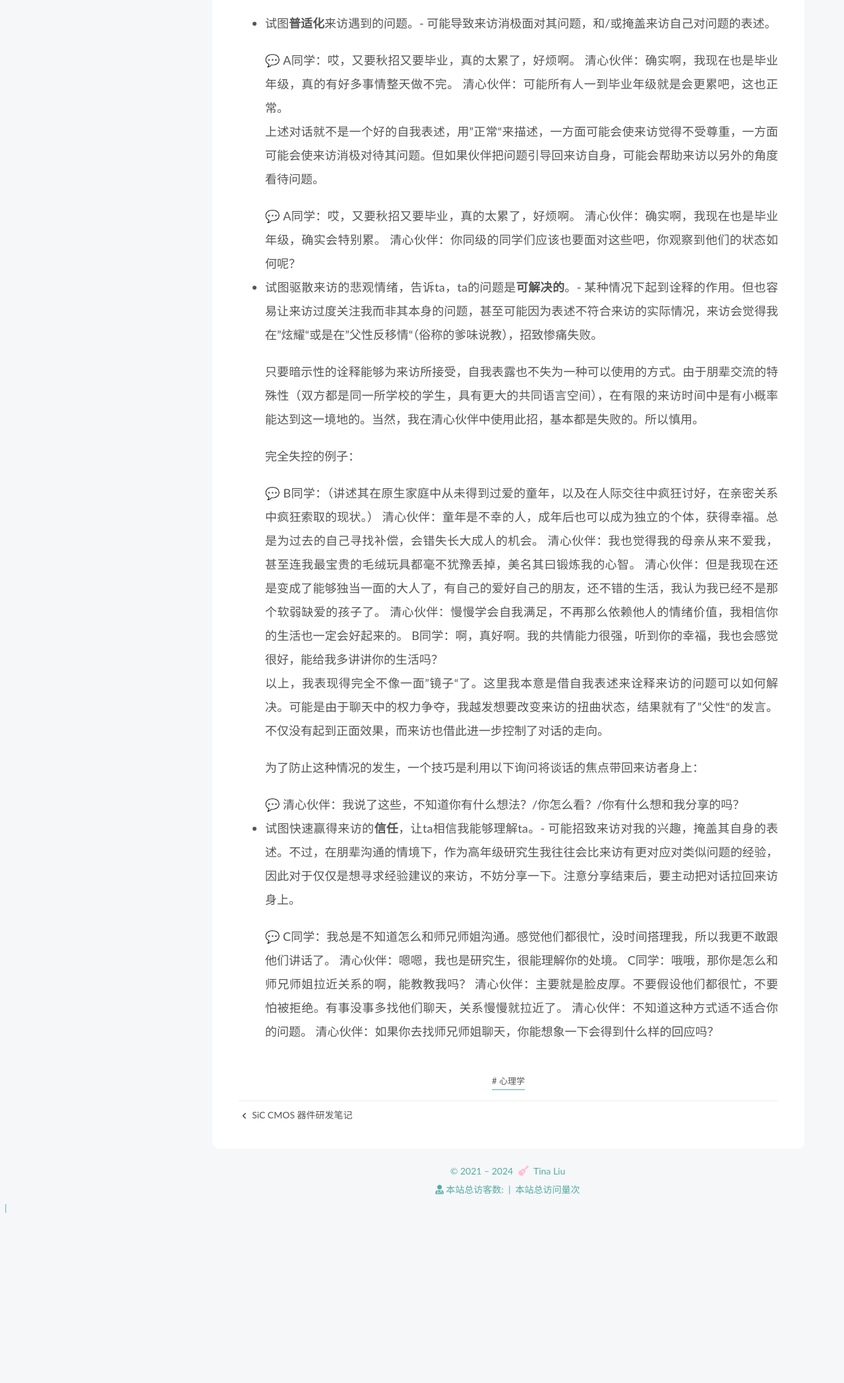
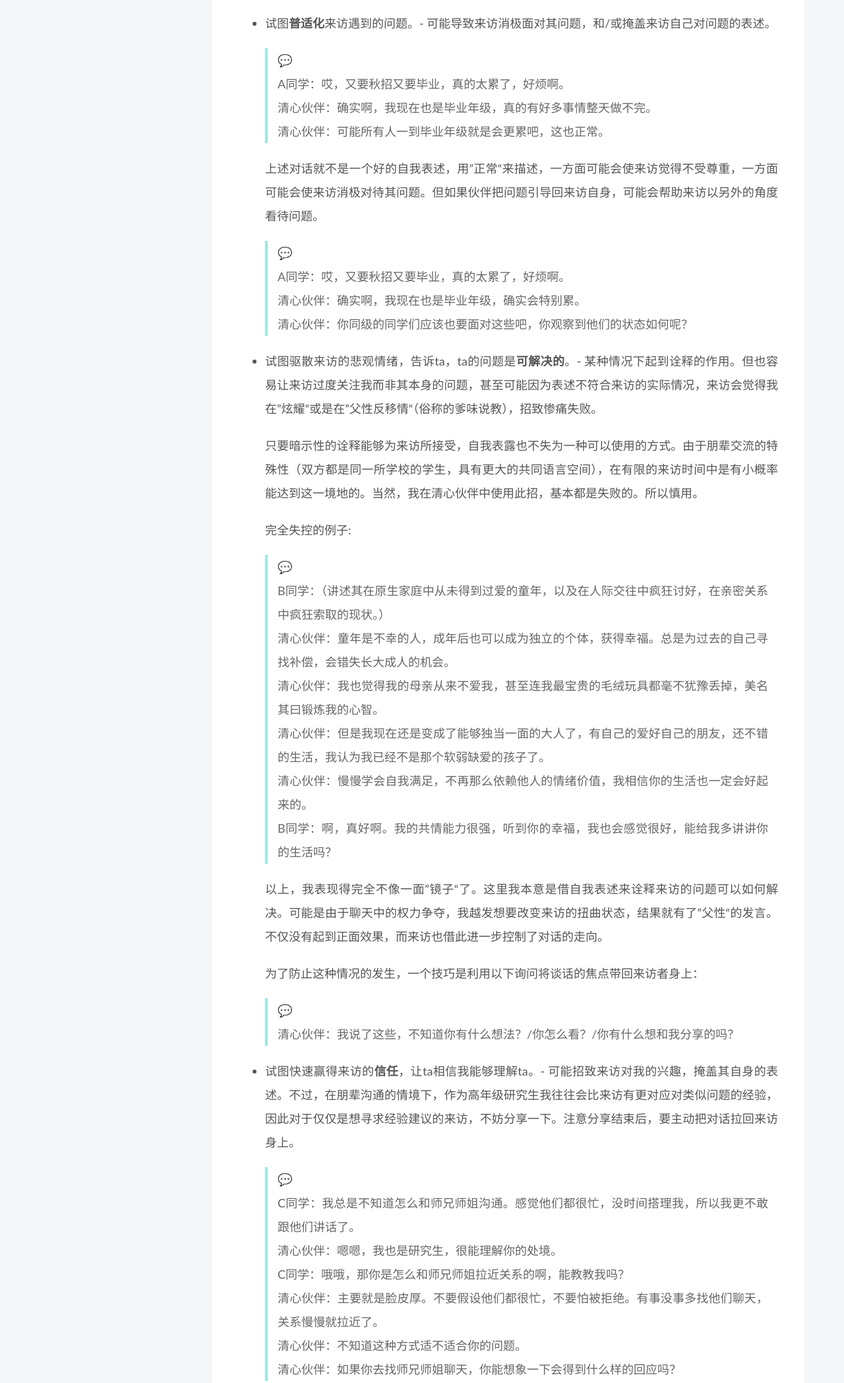
Before and after one commit to bliu42/bliu42.github.io, a plain HTML site: page 2024/09/23/自我表露/index.html in a window 1280 px wide. Shown: the part 1453-3549 px from the top of the page at 66% size. Before the commit the page ends 3318 px from the top, so only its background shows below. Drawn offline with Linux system fonts and the light colour scheme; some packages are replaced by stand-ins of ours; a script that the page names is missing.

Commit message:
Site updated: 2024-10-07 10:13:46

```diff
--- a/2024/09/23/自我表露/index.html
+++ b/2024/09/23/自我表露/index.html
@@ -28,7 +28,7 @@
 <meta property="og:description" content="前些天，我在图书馆的本周新书发现了一本讲精神分析的书：心靈的相遇： 精神分析中的相互歷程 &#x3D;  A meeting of minds : mutuality in psychoanalysis阿伦, L. (Aron, Lewis) 著，吴佳佳 译。台北 : 心靈工坊文化事業股份有限公司2023这本书虽然是偏向学术性的综述类书籍，作者也是学术界人士，但是写得深入浅出，不会让我这个心理学小白读不下">
 <meta property="og:locale" content="zh_CN">
 <meta property="article:published_time" content="2024-09-23T04:53:28.000Z">
-<meta property="article:modified_time" content="2024-10-06T16:49:33.919Z">
+<meta property="article:modified_time" content="2024-10-07T01:57:26.115Z">
 <meta property="article:author" content="Tina Liu">
 <meta property="article:tag" content="心理学">
 <meta name="twitter:card" content="summary">
@@ -197,7 +197,7 @@
                   <i class="far fa-calendar-check"></i>
                 </span>
                 <span class="post-meta-item-text">更新于</span>
-                <time title="修改时间：2024-10-07 00:49:33" itemprop="dateModified" datetime="2024-10-07T00:49:33+08:00">2024-10-07</time>
+                <time title="修改时间：2024-10-07 09:57:26" itemprop="dateModified" datetime="2024-10-07T09:57:26+08:00">2024-10-07</time>
               </span>
             <span class="post-meta-item">
               <span class="post-meta-item-icon">
@@ -241,75 +241,30 @@
 <p>结合关系精神分析的理论，分析一下我自己经历过的失败的自我表露吧。我回忆了一下，在清心伙伴工作中我自我表露的原因以及可能带来的负面影响可以概括并举例如下：（对话案例均根据实际改编，为了举例说明得当，与现实存在一定出入。）</p>
 <ul>
 <li><p>试图<strong>普适化</strong>来访遇到的问题。- 可能导致来访消极面对其问题，和/或掩盖来访自己对问题的表述。</p>
-  <aside>
-  💬
-
-  A同学：哎，又要秋招又要毕业，真的太累了，好烦啊。
-
-  清心伙伴：确实啊，我现在也是毕业年级，真的有好多事情整天做不完。
-
-  清心伙伴：可能所有人一到毕业年级就是会更累吧，这也正常。
-
-  </aside>
-
+<blockquote>
+<p>💬<br>A同学：哎，又要秋招又要毕业，真的太累了，好烦啊。<br>清心伙伴：确实啊，我现在也是毕业年级，真的有好多事情整天做不完。<br>清心伙伴：可能所有人一到毕业年级就是会更累吧，这也正常。</p>
+</blockquote>
 <p>  上述对话就不是一个好的自我表述，用”正常“来描述，一方面可能会使来访觉得不受尊重，一方面可能会使来访消极对待其问题。但如果伙伴把问题引导回来访自身，可能会帮助来访以另外的角度看待问题。</p>
-  <aside>
-  💬
-
-  A同学：哎，又要秋招又要毕业，真的太累了，好烦啊。
-
-  清心伙伴：确实啊，我现在也是毕业年级，确实会特别累。
-
-  清心伙伴：你同级的同学们应该也要面对这些吧，你观察到他们的状态如何呢？
-
-  </aside>
+<blockquote>
+<p>💬<br>A同学：哎，又要秋招又要毕业，真的太累了，好烦啊。<br>清心伙伴：确实啊，我现在也是毕业年级，确实会特别累。<br>清心伙伴：你同级的同学们应该也要面对这些吧，你观察到他们的状态如何呢？</p>
+</blockquote>
 </li>
 <li><p>试图驱散来访的悲观情绪，告诉ta，ta的问题是<strong>可解决的</strong>。- 某种情况下起到诠释的作用。但也容易让来访过度关注我而非其本身的问题，甚至可能因为表述不符合来访的实际情况，来访会觉得我在”炫耀“或是在”父性反移情“（俗称的爹味说教），招致惨痛失败。</p>
 <p>  只要暗示性的诠释能够为来访所接受，自我表露也不失为一种可以使用的方式。由于朋辈交流的特殊性（双方都是同一所学校的学生，具有更大的共同语言空间），在有限的来访时间中是有小概率能达到这一境地的。当然，我在清心伙伴中使用此招，基本都是失败的。所以慎用。</p>
-<p>  完全失控的例子：</p>
-  <aside>
-  💬
-
-  B同学：（讲述其在原生家庭中从未得到过爱的童年，以及在人际交往中疯狂讨好，在亲密关系中疯狂索取的现状。）
-
-  清心伙伴：童年是不幸的人，成年后也可以成为独立的个体，获得幸福。总是为过去的自己寻找补偿，会错失长大成人的机会。
-
-  清心伙伴：我也觉得我的母亲从来不爱我，甚至连我最宝贵的毛绒玩具都毫不犹豫丢掉，美名其曰锻炼我的心智。
-
-  清心伙伴：但是我现在还是变成了能够独当一面的大人了，有自己的爱好自己的朋友，还不错的生活，我认为我已经不是那个软弱缺爱的孩子了。
-
-  清心伙伴：慢慢学会自我满足，不再那么依赖他人的情绪价值，我相信你的生活也一定会好起来的。
-
-  B同学：啊，真好啊。我的共情能力很强，听到你的幸福，我也会感觉很好，能给我多讲讲你的生活吗？
-
-  </aside>
-
+<p>  完全失控的例子:</p>
+<blockquote>
+<p>💬<br>B同学：（讲述其在原生家庭中从未得到过爱的童年，以及在人际交往中疯狂讨好，在亲密关系中疯狂索取的现状。）<br>清心伙伴：童年是不幸的人，成年后也可以成为独立的个体，获得幸福。总是为过去的自己寻找补偿，会错失长大成人的机会。<br>清心伙伴：我也觉得我的母亲从来不爱我，甚至连我最宝贵的毛绒玩具都毫不犹豫丢掉，美名其曰锻炼我的心智。<br>清心伙伴：但是我现在还是变成了能够独当一面的大人了，有自己的爱好自己的朋友，还不错的生活，我认为我已经不是那个软弱缺爱的孩子了。<br>清心伙伴：慢慢学会自我满足，不再那么依赖他人的情绪价值，我相信你的生活也一定会好起来的。<br>B同学：啊，真好啊。我的共情能力很强，听到你的幸福，我也会感觉很好，能给我多讲讲你的生活吗？</p>
+</blockquote>
 <p>  以上，我表现得完全不像一面”镜子“了。这里我本意是借自我表述来诠释来访的问题可以如何解决。可能是由于聊天中的权力争夺，我越发想要改变来访的扭曲状态，结果就有了”父性“的发言。不仅没有起到正面效果，而来访也借此进一步控制了对话的走向。</p>
 <p>  为了防止这种情况的发生，一个技巧是利用以下询问将谈话的焦点带回来访者身上：</p>
-  <aside>
-  💬
-
-  清心伙伴：我说了这些，不知道你有什么想法？/你怎么看？/你有什么想和我分享的吗？
-
-  </aside>
+<blockquote>
+<p>💬<br>清心伙伴：我说了这些，不知道你有什么想法？/你怎么看？/你有什么想和我分享的吗？</p>
+</blockquote>
 </li>
 <li><p>试图快速赢得来访的<strong>信任</strong>，让ta相信我能够理解ta。- 可能招致来访对我的兴趣，掩盖其自身的表述。不过，在朋辈沟通的情境下，作为高年级研究生我往往会比来访有更对应对类似问题的经验，因此对于仅仅是想寻求经验建议的来访，不妨分享一下。注意分享结束后，要主动把对话拉回来访身上。</p>
-  <aside>
-  💬
-
-  C同学：我总是不知道怎么和师兄师姐沟通。感觉他们都很忙，没时间搭理我，所以我更不敢跟他们讲话了。
-
-  清心伙伴：嗯嗯，我也是研究生，很能理解你的处境。
-
-  C同学：哦哦，那你是怎么和师兄师姐拉近关系的啊，能教教我吗？
-
-  清心伙伴：主要就是脸皮厚。不要假设他们都很忙，不要怕被拒绝。有事没事多找他们聊天，关系慢慢就拉近了。
-
-  清心伙伴：不知道这种方式适不适合你的问题。
-
-  清心伙伴：如果你去找师兄师姐聊天，你能想象一下会得到什么样的回应吗？
-
-  </aside>
+<blockquote>
+<p>💬<br>C同学：我总是不知道怎么和师兄师姐沟通。感觉他们都很忙，没时间搭理我，所以我更不敢跟他们讲话了。<br>清心伙伴：嗯嗯，我也是研究生，很能理解你的处境。<br>C同学：哦哦，那你是怎么和师兄师姐拉近关系的啊，能教教我吗？<br>清心伙伴：主要就是脸皮厚。不要假设他们都很忙，不要怕被拒绝。有事没事多找他们聊天，关系慢慢就拉近了。<br>清心伙伴：不知道这种方式适不适合你的问题。<br>清心伙伴：如果你去找师兄师姐聊天，你能想象一下会得到什么样的回应吗？</p>
+</blockquote>
 </li>
 </ul>
 
```
Also changed, not shown: index.html (+1 -1 lines).
